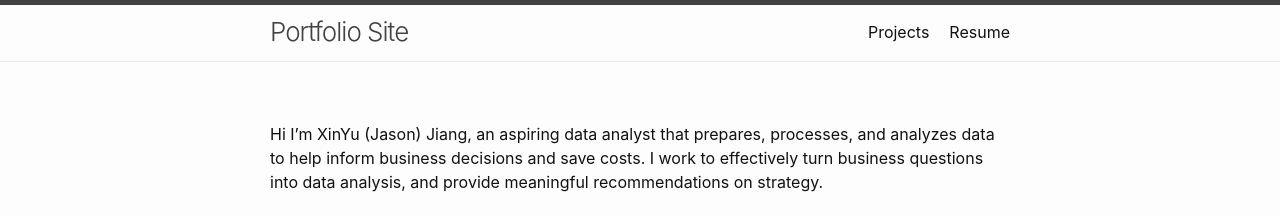
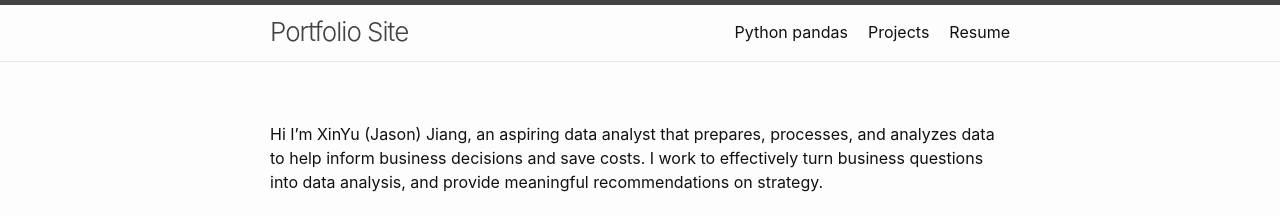
Before and after one commit to xyjiang970/xyjiang970.github.io, a Jekyll site: the page built from index.md, in a window 1280 px wide. Shown: the top 216 px of the page. Built offline with Jekyll 4.4.1, drawn with Linux system fonts in a browser that asks for light colours.

Commit message:
Update pandas.md

```diff
--- a/projects/pandas_project_challenge/pandas.md
+++ b/projects/pandas_project_challenge/pandas.md
@@ -1,5 +1,7 @@
 ---
 layout: default
+title: Python pandas
+permalink: python-pandas-challenge
 ---
 **[Home](https://xyjiang970.github.io)** >> **[Projects](https://xyjiang970.github.io/projects/)** >> Python pandas Challenge
 
```
